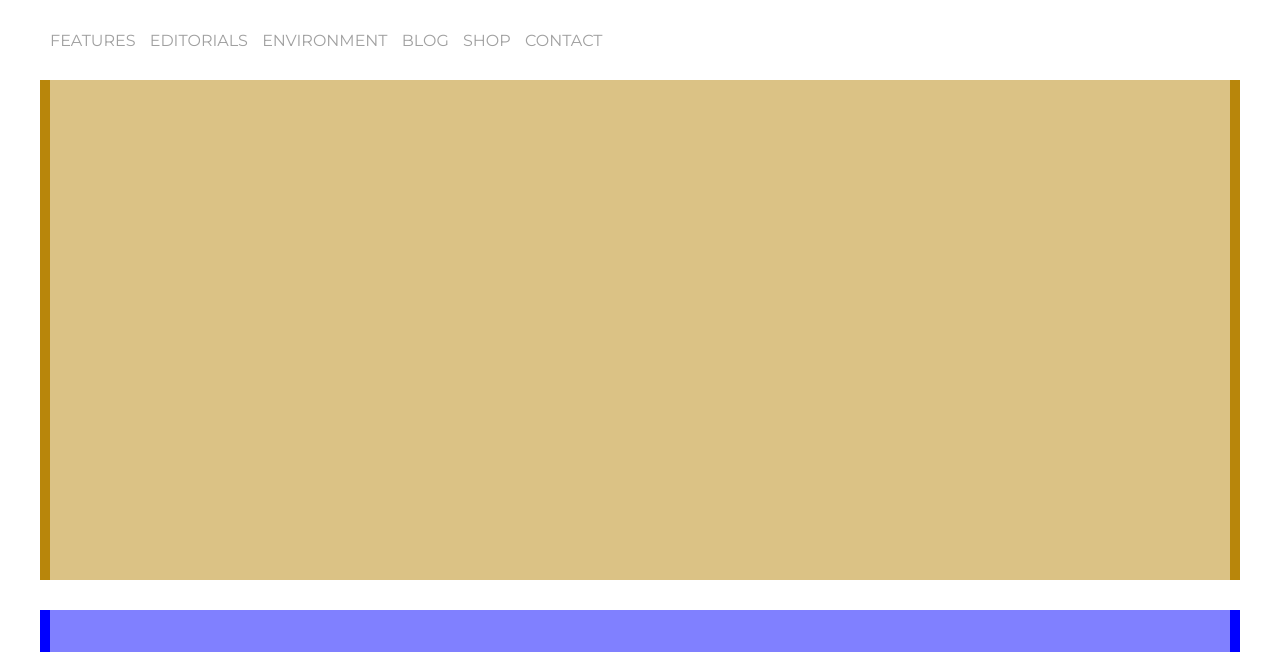
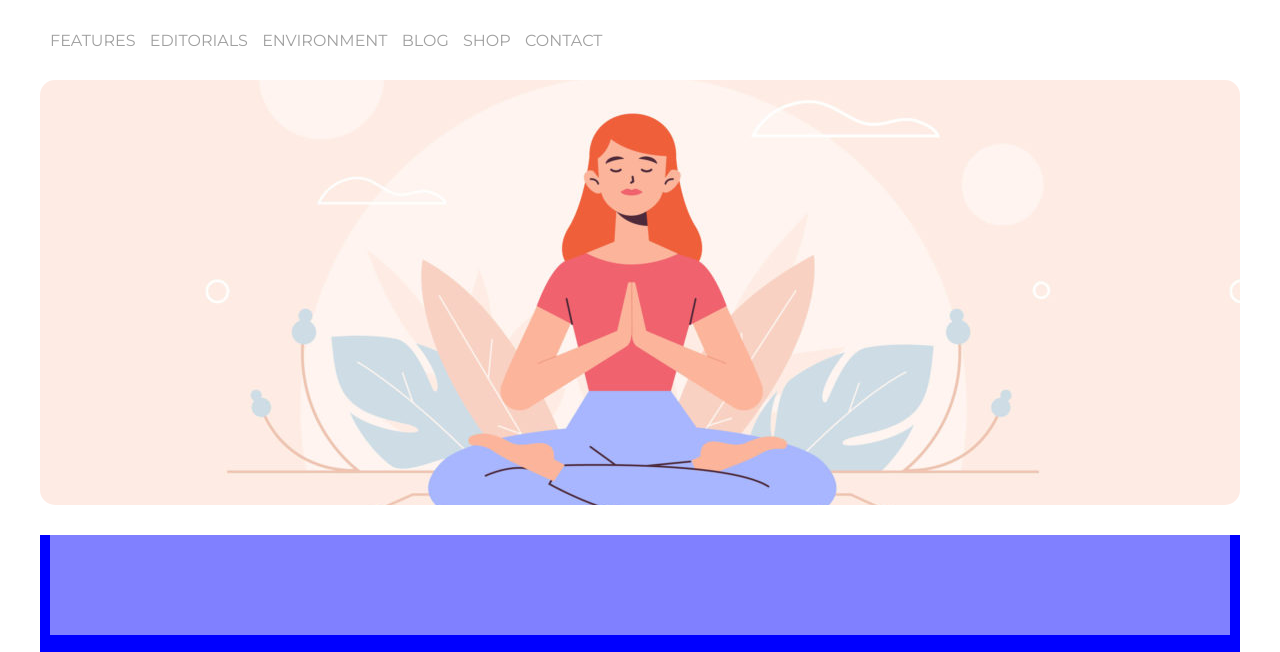
Before and after one commit to Bonu93/htmlcss-wp, a plain HTML site: page index.html in a window 1280 px wide. Shown: the part 73-725 px from the top of the page. Drawn offline with Linux system fonts and the light colour scheme.

Commit message:
add hero

```diff
--- a/css/main.css
+++ b/css/main.css
@@ -68,8 +68,17 @@ body {
 /* HERO */
 
 .hero {
-    background-color: darkgoldenrod;
+    width: 100%;
+    height: 425px;
+    background-image: url(../img/banner.jpg);
+    background-position: center;
+    border-radius: 15px;
+
+
+
 }
+
+
 
 /* MAIN  */
 
--- a/index.html
+++ b/index.html
@@ -26,8 +26,6 @@
                     <li>Blog</li>
                     <li>Shop</li>
                     <li>Contact</li>
-
-
                 </ul>
             </nav>
 
@@ -35,17 +33,6 @@
 
         <!-- Hero  -->
         <section class="hero mb-30 px-10">
-            <div class="debug-box"></div>
-            <div class="debug-box"></div>
-            <div class="debug-box"></div>
-            <div class="debug-box"></div>
-            <div class="debug-box"></div>
-            <div class="debug-box"></div>
-            <div class="debug-box"></div>
-            <div class="debug-box"></div>
-            <div class="debug-box"></div>
-            <div class="debug-box"></div>
-
 
         </section>
 
```
